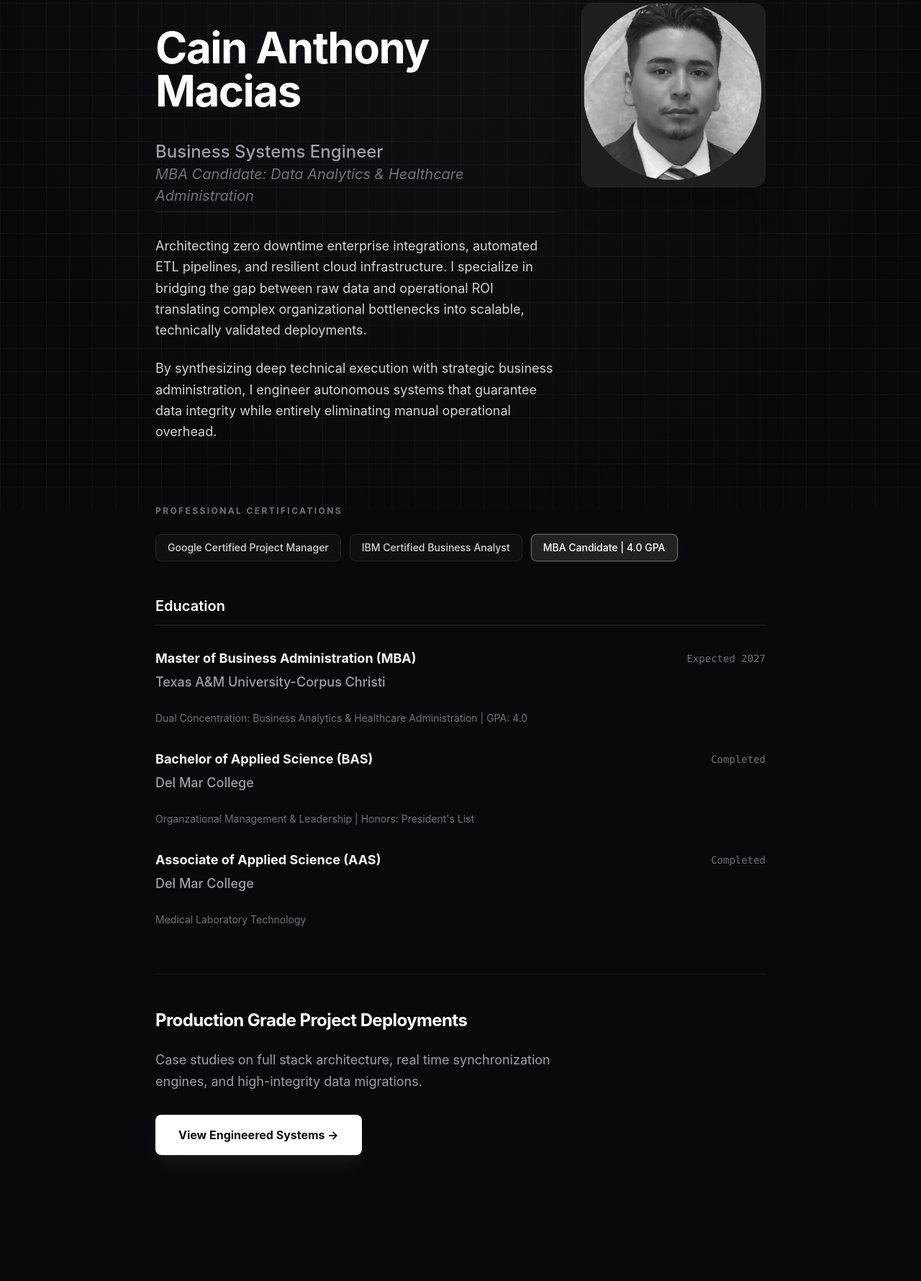
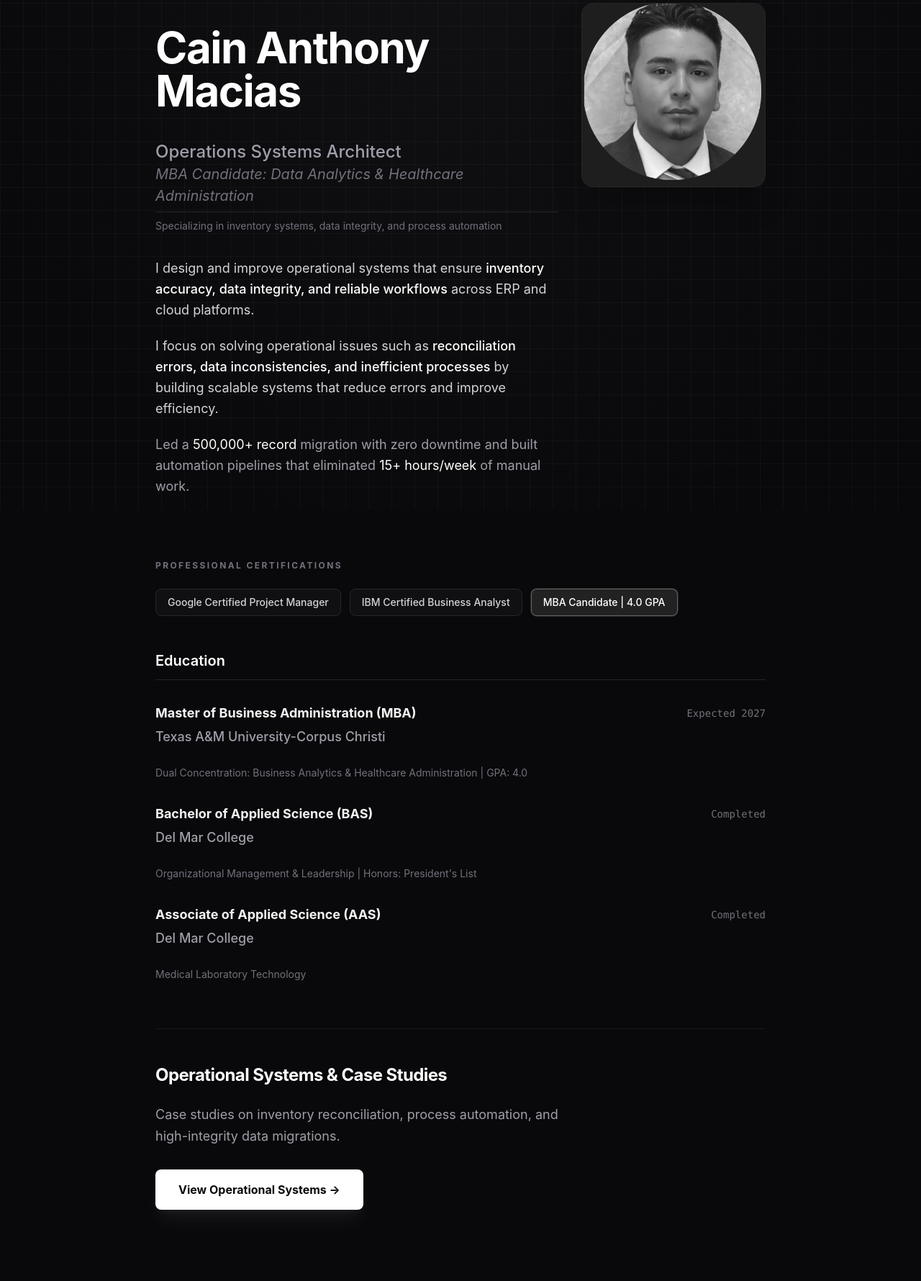
Before and after one commit to BrownYumYum/cain-portfolio, an Astro site: page / in a window 1280 px wide. Shown: the part 92-1872 px from the top of the page at 72% size. Before the commit the page ends 1841 px from the top, so only its background shows below. Built offline with nearby package versions, Linux system fonts and the light colour scheme; Astro itself is replaced by a stand-in of ours.

Commit message:
Update index.astro

```diff
--- a/src/pages/index.astro
+++ b/src/pages/index.astro
@@ -1,170 +1,94 @@
 ---
 import Layout from '../layouts/Layout.astro';
-
 ---
 
-
-
-<Layout title="Cain Anthony Macias | Business Systems Engineer">
-
+<Layout title="Cain Anthony Macias | Operations Systems Architect">
   <div class="fixed inset-0 -z-10 bg-zinc-950">
-
     <div class="absolute inset-0 bg-[linear-gradient(to_right,#80808012_1px,transparent_1px),linear-gradient(to_bottom,#80808012_1px,transparent_1px)] bg-[size:32px_32px]"></div>
-
     <div class="absolute inset-0 bg-[radial-gradient(at_top_center,rgba(63,63,70,0.15)_0%,transparent_80%)]"></div>
-
   </div>
 
+  <header class="mb-16 mt-12 flex flex-col-reverse md:flex-row gap-8 items-center md:items-start">
+    <div class="flex-1 text-center md:text-left">
+      <h1 class="text-4xl md:text-6xl font-bold text-white mb-2 tracking-tight">Cain Anthony Macias</h1>
+      <h2 class="text-xl md:text-2xl text-zinc-400 mb-2 font-medium leading-tight">
+        Operations Systems Architect <br class="hidden md:block"/>
+        <span class="text-zinc-500 text-lg md:text-xl font-normal italic">MBA Candidate: Data Analytics & Healthcare Administration</span>
+      </h2>
+      <p class="text-sm text-zinc-500 mt-2 mb-8">
+        Specializing in inventory systems, data integrity, and process automation
+      </p>
 
-
-  <header class="mb-16 mt-12 flex flex-col-reverse md:flex-row gap-8 items-center md:items-start">
-
-    <div class="flex-1 text-center md:text-left">
-
-      <h1 class="text-4xl md:text-6xl font-bold text-white mb-2 tracking-tight">Cain Anthony Macias</h1>
-
-      <h2 class="text-xl md:text-2xl text-zinc-400 mb-8 font-medium leading-tight">
-
-        Business Systems Engineer <br class="hidden md:block"/>
-
-        <span class="text-zinc-500 text-lg md:text-xl font-normal italic">MBA Candidate: Data Analytics & Healthcare Administration</span>
-
-      </h2>
-
-
-
-      <div class="space-y-6 text-lg leading-relaxed text-zinc-300 max-w-2xl">
-
+      <div class="space-y-5 text-base md:text-lg leading-relaxed text-zinc-300 max-w-xl md:max-w-2xl">
         <p>
-
-          Architecting zero downtime enterprise integrations, automated ETL pipelines, and resilient cloud infrastructure. I specialize in bridging the gap between raw data and operational ROI translating complex organizational bottlenecks into scalable, technically validated deployments.
-
+          I design and improve operational systems that ensure <span class="text-white font-medium">inventory accuracy, data integrity, and reliable workflows</span> across ERP and cloud platforms.
         </p>
 
         <p>
-
-          By synthesizing deep technical execution with strategic business administration, I engineer autonomous systems that guarantee data integrity while entirely eliminating manual operational overhead.
-
+          I focus on solving operational issues such as <span class="text-white font-medium">reconciliation errors, data inconsistencies, and inefficient processes</span> by building scalable systems that reduce errors and improve efficiency.
         </p>
 
+        <p class="text-zinc-400">
+          Led a <span class="text-white">500,000+ record</span> migration with zero downtime and built automation pipelines that eliminated <span class="text-white">15+ hours/week</span> of manual work.
+        </p>
+      </div>
+    </div>
+
+    <div class="w-48 h-48 md:w-64 md:h-64 shrink-0">
+      <img
+        src="/profile.jpg"
+        alt="Cain Anthony Macias"
+        class="rounded-2xl border border-zinc-800 grayscale hover:grayscale-0 transition-all duration-700 shadow-2xl object-cover w-full h-full bg-zinc-900"
+      />
+    </div>
+  </header>
+
+  <section class="mb-12">
+    <h3 class="text-xs uppercase tracking-[0.2em] text-zinc-500 font-bold mb-6">Professional Certifications</h3>
+    <div class="flex flex-wrap gap-3">
+      <span class="px-4 py-2 bg-zinc-900/50 border border-zinc-800 text-zinc-300 rounded-lg text-sm font-medium">Google Certified Project Manager</span>
+      <span class="px-4 py-2 bg-zinc-900/50 border border-zinc-800 text-zinc-300 rounded-lg text-sm font-medium">IBM Certified Business Analyst</span>
+      <span class="px-4 py-2 bg-white/10 border border-white/30 text-white rounded-lg text-sm font-medium ring-1 ring-white/10">MBA Candidate | 4.0 GPA</span>
+    </div>
+  </section>
+
+  <section class="mb-16">
+    <h3 class="text-xl font-semibold text-white border-b border-zinc-800 pb-3 mb-8">Education</h3>
+    <div class="space-y-8">
+      <div>
+        <div class="flex flex-col md:flex-row md:justify-between items-start md:items-center mb-1">
+          <h4 class="text-zinc-100 font-bold text-lg">Master of Business Administration (MBA)</h4>
+          <span class="text-zinc-500 font-mono text-sm">Expected 2027</span>
+        </div>
+        <p class="text-zinc-400 font-medium">Texas A&M University-Corpus Christi</p>
+        <p class="text-zinc-500 text-sm mt-1">Dual Concentration: Business Analytics & Healthcare Administration | GPA: 4.0</p>
       </div>
 
+      <div>
+        <div class="flex flex-col md:flex-row md:justify-between items-start md:items-center mb-1">
+          <h4 class="text-zinc-100 font-bold text-lg">Bachelor of Applied Science (BAS)</h4>
+          <span class="text-zinc-500 font-mono text-sm">Completed</span>
+        </div>
+        <p class="text-zinc-400 font-medium">Del Mar College</p>
+        <p class="text-zinc-500 text-sm mt-1">Organizational Management & Leadership | Honors: President's List</p>
+      </div>
+
+      <div>
+        <div class="flex flex-col md:flex-row md:justify-between items-start md:items-center mb-1">
+          <h4 class="text-zinc-100 font-bold text-lg">Associate of Applied Science (AAS)</h4>
+          <span class="text-zinc-500 font-mono text-sm">Completed</span>
+        </div>
+        <p class="text-zinc-400 font-medium">Del Mar College</p>
+        <p class="text-zinc-500 text-sm mt-1">Medical Laboratory Technology</p>
+      </div>
     </div>
-
-
-
-    <div class="w-48 h-48 md:w-64 md:h-64 shrink-0">
-
-      <img
-
-        src="/profile.jpg"
-
-        alt="Cain Anthony Macias"
-
-        class="rounded-2xl border border-zinc-800 grayscale hover:grayscale-0 transition-all duration-700 shadow-2xl object-cover w-full h-full bg-zinc-900"
-
-      />
-
-    </div>
-
-  </header>
-
-
-
-  <section class="mb-12">
-
-    <h3 class="text-xs uppercase tracking-[0.2em] text-zinc-500 font-bold mb-6">Professional Certifications</h3>
-
-    <div class="flex flex-wrap gap-3">
-
-      <span class="px-4 py-2 bg-zinc-900/50 border border-zinc-800 text-zinc-300 rounded-lg text-sm font-medium">Google Certified Project Manager</span>
-
-      <span class="px-4 py-2 bg-zinc-900/50 border border-zinc-800 text-zinc-300 rounded-lg text-sm font-medium">IBM Certified Business Analyst</span>
-
-      <span class="px-4 py-2 bg-white/10 border border-white/30 text-white rounded-lg text-sm font-medium ring-1 ring-white/10">MBA Candidate | 4.0 GPA</span>
-
-    </div>
-
   </section>
 
-
-
-  <section class="mb-16">
-
-    <h3 class="text-xl font-semibold text-white border-b border-zinc-800 pb-3 mb-8">Education</h3>
-
-    <div class="space-y-8">
-
-      <div>
-
-        <div class="flex flex-col md:flex-row md:justify-between items-start md:items-center mb-1">
-
-          <h4 class="text-zinc-100 font-bold text-lg">Master of Business Administration (MBA)</h4>
-
-          <span class="text-zinc-500 font-mono text-sm">Expected 2027</span>
-
-        </div>
-
-        <p class="text-zinc-400 font-medium">Texas A&M University-Corpus Christi</p>
-
-        <p class="text-zinc-500 text-sm mt-1">Dual Concentration: Business Analytics & Healthcare Administration | GPA: 4.0</p>
-
-      </div>
-
-
-
-      <div>
-
-        <div class="flex flex-col md:flex-row md:justify-between items-start md:items-center mb-1">
-
-          <h4 class="text-zinc-100 font-bold text-lg">Bachelor of Applied Science (BAS)</h4>
-
-          <span class="text-zinc-500 font-mono text-sm">Completed</span>
-
-        </div>
-
-        <p class="text-zinc-400 font-medium">Del Mar College</p>
-
-        <p class="text-zinc-500 text-sm mt-1">Organzational Management & Leadership | Honors: President's List</p>
-
-      </div>
-
-
-
-      <div>
-
-        <div class="flex flex-col md:flex-row md:justify-between items-start md:items-center mb-1">
-
-          <h4 class="text-zinc-100 font-bold text-lg">Associate of Applied Science (AAS)</h4>
-
-          <span class="text-zinc-500 font-mono text-sm">Completed</span>
-
-        </div>
-
-        <p class="text-zinc-400 font-medium">Del Mar College</p>
-
-        <p class="text-zinc-500 text-sm mt-1">Medical Laboratory Technology</p>
-
-      </div>
-
-    </div>
-
+  <section class="border-t border-zinc-900 pt-12 pb-24 text-center md:text-left">
+    <h3 class="text-2xl font-bold text-white mb-6 tracking-tight">Operational Systems & Case Studies</h3>
+    <p class="text-zinc-400 mb-8 max-w-xl text-lg">Case studies on inventory reconciliation, process automation, and high-integrity data migrations.</p>
+    <a href="/projects" class="inline-flex items-center justify-center bg-white text-zinc-950 font-bold px-8 py-4 rounded-lg hover:bg-zinc-200 transition-all hover:scale-[1.02] active:scale-95 shadow-xl shadow-white/5">
+      View Operational Systems &rarr;
+    </a>
   </section>
-
-
-
-  <section class="border-t border-zinc-900 pt-12 pb-24 text-center md:text-left">
-
-    <h3 class="text-2xl font-bold text-white mb-6 tracking-tight">Production Grade Project Deployments</h3>
-
-    <p class="text-zinc-400 mb-8 max-w-xl text-lg">Case studies on full stack architecture, real time synchronization engines, and high-integrity data migrations.</p>
-
-    <a href="/projects" class="inline-flex items-center justify-center bg-white text-zinc-950 font-bold px-8 py-4 rounded-lg hover:bg-zinc-200 transition-all hover:scale-[1.02] active:scale-95 shadow-xl shadow-white/5">
-
-      View Engineered Systems &rarr;
-
-    </a>
-
-  </section>
-
 </Layout>
```
